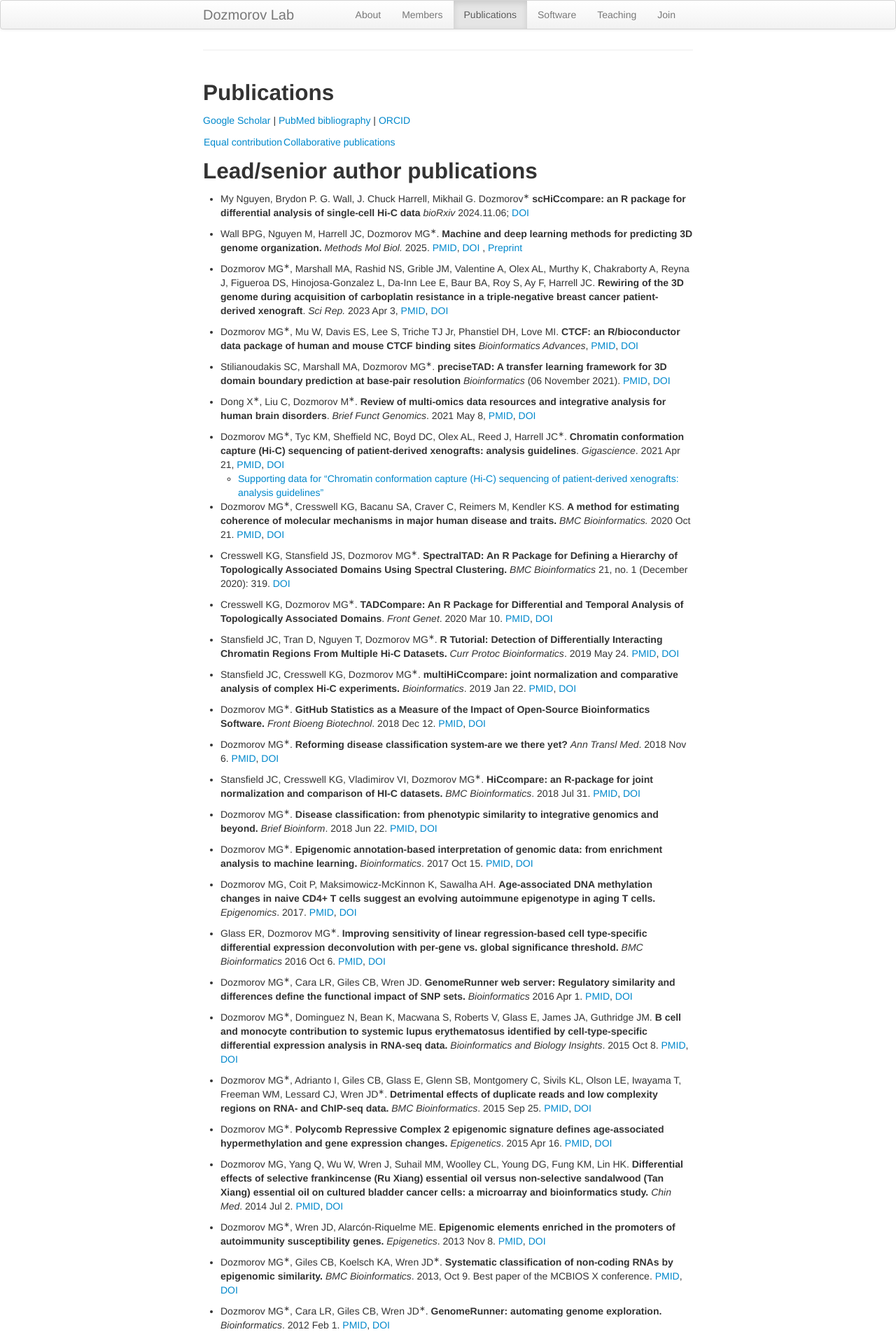
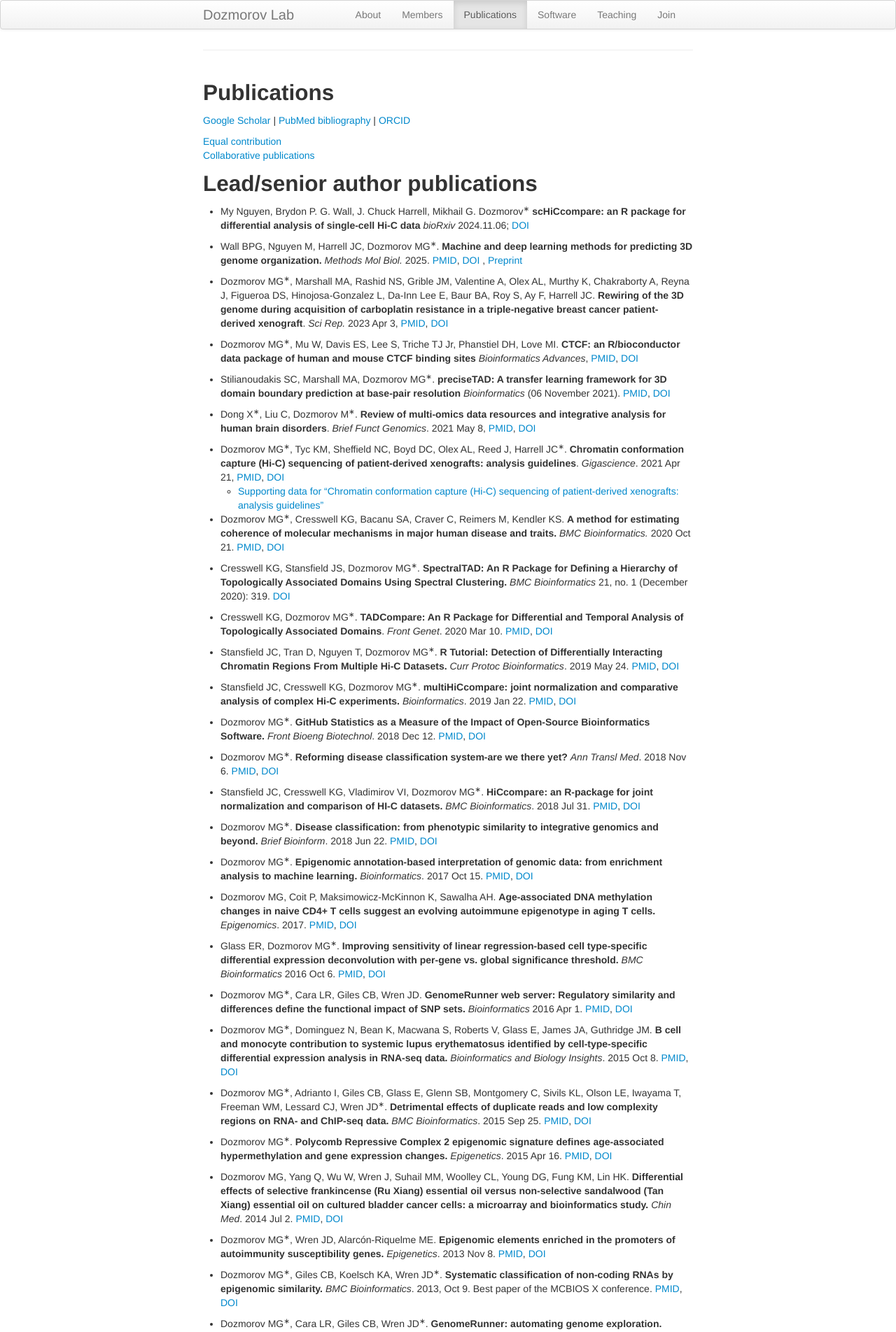
Before and after one commit to dozmorovlab/dozmorovlab.github.io, a Jekyll site: the page built from 02-pubs.md, in a window 1280 px wide. Shown: the top 1904 px of the page at 70% size. Built offline with Jekyll 4.4.1, drawn with Linux system fonts in a browser that asks for light colours; comment, search, counter and statistics services are not loaded.

Commit message:
formatting fix

```diff
--- a/02-pubs.md
+++ b/02-pubs.md
@@ -14,7 +14,8 @@ permalink: "publications.html"
 [PubMed bibliography](https://www.ncbi.nlm.nih.gov/myncbi/mikhail.dozmorov.1/bibliography/public/) |
 [ORCID](https://orcid.org/0000-0002-0086-8358)
 
-[Equal contribution](#equal-contribution) | [Collaborative publications](#collaborative-publications)
+[Equal contribution](#equal-contribution)
+[Collaborative publications](#collaborative-publications)
 
 ## Lead/senior author publications
 
```
